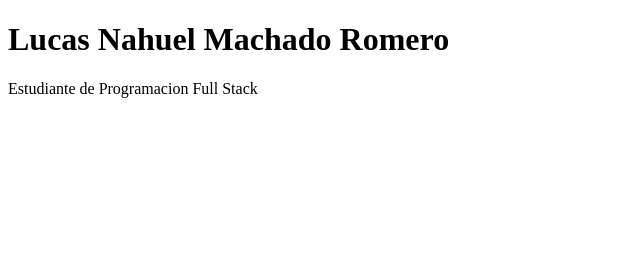
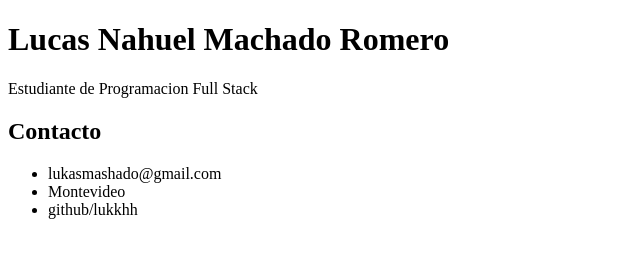
Before and after one commit to lukkhh/CVpersonal, a plain HTML site: page index.html in a window 1280 px wide. Shown: the whole page, without its empty margins (0-640 px from the left). Drawn offline with Linux system fonts and the light colour scheme.

Commit message:
Agrego seecion de contacto

```diff
--- a/index.html
+++ b/index.html
@@ -9,5 +9,12 @@
         <h1>Lucas Nahuel Machado Romero</h1>
         <p>Estudiante de Programacion Full Stack</p>
     </header>
+    <section>
+        <h2>Contacto</h2>
+        <ul>
+            <li>lukasmashado@gmail.com</li>
+            <li>Montevideo</li>
+            <li>github/lukkhh</li>
+        </ul>
 </body>
 </html>
```
